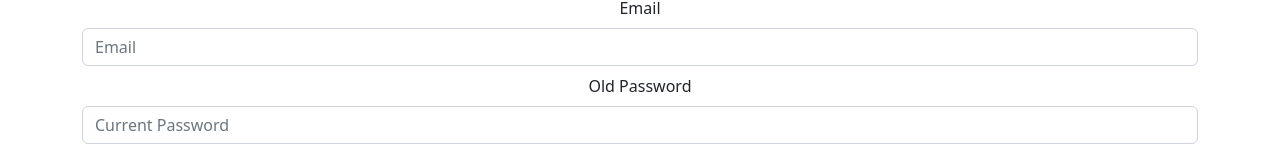
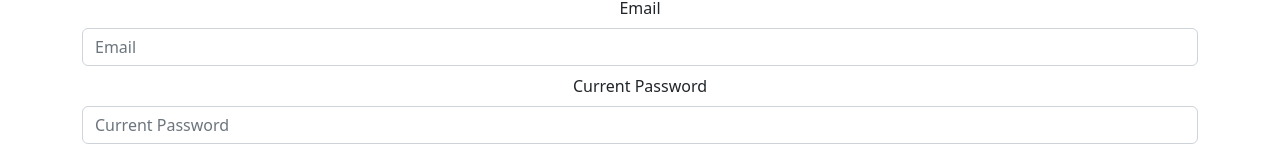
Before and after one commit to constellationz/pocketwatch, a React (Create React App) app in the folder frontend/: page /settings in a window 1280 px wide. Shown: the part 231-387 px from the top of the page. Built offline with nearby package versions, Linux system fonts and the light colour scheme.

Commit message:
Make label match placeholder text

```diff
--- a/frontend/src/pages/Settings.jsx
+++ b/frontend/src/pages/Settings.jsx
@@ -18,7 +18,7 @@ function Settings() {
         </Form.Group>
 
         <Form.Group className="mb-2" controlId="current-password">
-          <Form.Label>Old Password</Form.Label>
+          <Form.Label>Current Password</Form.Label>
           <Form.Control type="password" placeholder="Current Password"></Form.Control>
         </Form.Group>
 
```
